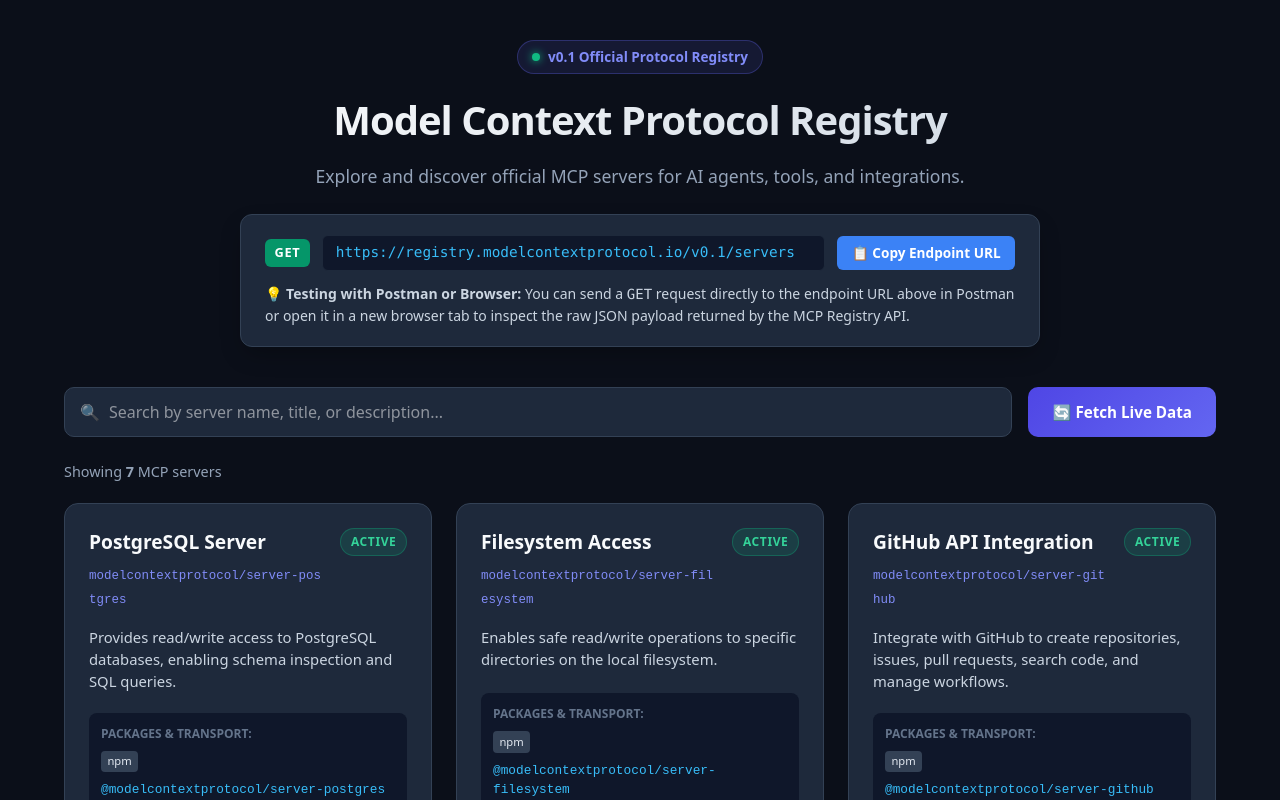
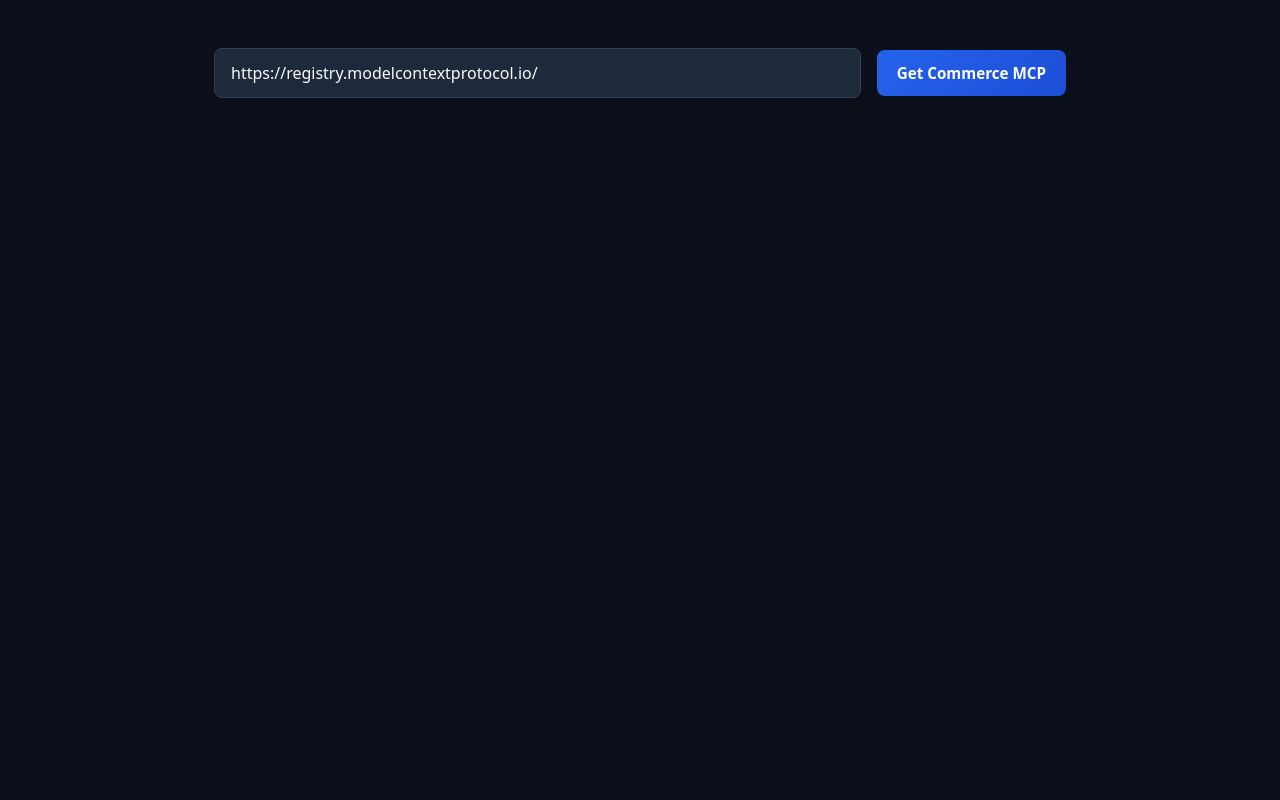
Before and after one commit to Laurence2013/myagentcommerce-00, an Angular app: page /mcp-registry in a window 1280 px wide. Shown: the top 800 px of the page. Built offline with nearby package versions, Linux system fonts and the light colour scheme.

Commit message:
01-03-commit

```diff
--- a/src/app/mcps/mcp-registry/mcp-registry.component.css
+++ b/src/app/mcps/mcp-registry/mcp-registry.component.css
@@ -8,57 +8,141 @@
   box-sizing: border-box;
 }
 
-.registry-container {
-  max-width: 1200px;
+.basic-registry-container {
+  max-width: 900px;
   margin: 0 auto;
-  padding: 2.5rem 1.5rem;
+  padding: 3rem 1.5rem;
 }
 
-.warning-banner {
-  background: rgba(245, 158, 11, 0.1);
-  border: 1px solid rgba(245, 158, 11, 0.3);
-  color: #fbbf24;
-  padding: 1rem 1.25rem;
-  border-radius: 10px;
-  margin-bottom: 1.5rem;
+.controls-bar {
   display: flex;
-  align-items: flex-start;
-  gap: 0.75rem;
-  font-size: 0.95rem;
+  gap: 1rem;
+  align-items: center;
+  flex-wrap: wrap;
+  margin-bottom: 2rem;
 }
 
-.stats-bar {
-  color: #94a3b8;
-  font-size: 0.9rem;
-  margin-bottom: 1.25rem;
+.search-field {
+  flex: 1;
+  min-width: 260px;
 }
 
-.grid-layout {
-  display: grid;
-  grid-template-columns: repeat(auto-fill, minmax(340px, 1fr));
-  gap: 1.5rem;
+.basic-search-input {
+  width: 100%;
+  padding: 0.75rem 1rem;
+  background-color: #1e293b;
+  border: 1px solid #334155;
+  border-radius: 8px;
+  color: #f8fafc;
+  font-size: 1rem;
+  outline: none;
+  transition: border-color 0.2s ease, box-shadow 0.2s ease;
+  box-sizing: border-box;
+}
+
+.basic-search-input:focus {
+  border-color: #3b82f6;
+  box-shadow: 0 0 0 3px rgba(59, 130, 246, 0.25);
+}
+
+.basic-fetch-btn {
+  padding: 0.75rem 1.25rem;
+  background: linear-gradient(135deg, #2563eb, #1d4ed8);
+  color: #ffffff;
+  border: none;
+  border-radius: 8px;
+  font-size: 0.95rem;
+  font-weight: 600;
+  cursor: pointer;
+  transition: background 0.2s ease, transform 0.1s ease;
+  display: inline-flex;
+  align-items: center;
+  justify-content: center;
+}
+
+.basic-fetch-btn:hover:not(:disabled) {
+  background: linear-gradient(135deg, #1d4ed8, #1e40af);
+}
+
+.basic-fetch-btn:disabled {
+  opacity: 0.6;
+  cursor: not-allowed;
+}
+
+.status-msg {
+  padding: 1rem;
+  border-radius: 8px;
+  margin-bottom: 1.5rem;
+}
+
+.error-msg {
+  background: rgba(239, 68, 68, 0.1);
+  border: 1px solid rgba(239, 68, 68, 0.3);
+  color: #fca5a5;
+}
+
+.loading-state {
+  text-align: center;
+  padding: 3rem 1rem;
+  color: #94a3b8;
+  font-size: 1.1rem;
 }
 
 .empty-state {
-  grid-column: 1 / -1;
   text-align: center;
-  padding: 4rem 1rem;
-  background: #1e293b;
-  border-radius: 14px;
-  border: 1px dashed #334155;
+  padding: 3rem 1rem;
+  color: #94a3b8;
 }
 
-.empty-icon {
-  font-size: 2.5rem;
-  margin-bottom: 1rem;
+.servers-container {
+  display: flex;
+  flex-direction: column;
+  gap: 1rem;
 }
 
-.reset-btn {
-  background: #334155;
-  color: #ffffff;
-  border: none;
-  padding: 0.5rem 1rem;
-  border-radius: 8px;
-  margin-top: 1rem;
-  cursor: pointer;
+.server-card {
+  background: #1e293b;
+  border: 1px solid #334155;
+  border-radius: 10px;
+  padding: 1.25rem 1.5rem;
+  transition: border-color 0.2s ease;
 }
+
+.server-card:hover {
+  border-color: #475569;
+}
+
+.server-card h3 {
+  margin: 0 0 0.5rem 0;
+  font-size: 1.15rem;
+  color: #60a5fa;
+}
+
+.server-card p {
+  margin: 0 0 0.75rem 0;
+  color: #cbd5e1;
+  font-size: 0.95rem;
+  line-height: 1.5;
+}
+
+.version {
+  display: inline-block;
+  background: #0f172a;
+  color: #94a3b8;
+  padding: 0.2rem 0.6rem;
+  border-radius: 4px;
+  font-size: 0.8rem;
+  font-family: monospace;
+}
+
+.sr-only {
+  position: absolute;
+  width: 1px;
+  height: 1px;
+  padding: 0;
+  margin: -1px;
+  overflow: hidden;
+  clip: rect(0, 0, 0, 0);
+  white-space: nowrap;
+  border-width: 0;
+}
--- a/src/app/mcps/mcp-registry/mcp-registry.component.html
+++ b/src/app/mcps/mcp-registry/mcp-registry.component.html
@@ -1,51 +1,51 @@
-<div class="registry-container">
-  <!-- Header Section -->
-  <app-mcp-header [apiUrl]="apiUrl" />
+<div class="basic-registry-container">
+  <div class="controls-bar">
+    <div class="search-field">
+      <label for="mcp-search-input" class="sr-only">Search MCP Servers</label>
+      <input
+        type="text"
+        id="mcp-search-input"
+        class="basic-search-input"
+        placeholder="https://registry.modelcontextprotocol.io/"
+        [value]="searchInputValue()"
+        (input)="onSearchInput($any($event.target).value)"
+      />
+    </div>
 
-  <!-- Toolbar: Search & Refresh -->
-  <app-mcp-search-bar
-    [searchInputValue]="searchInputValue()"
-    [isLoading]="isLoading()"
-    (searchInput)="onSearchInput($event)"
-    (clearSearch)="clearSearch()"
-    (fetchServers)="onFetchServers()"
-  />
+    <button
+      type="button"
+      id="fetch-registry-btn"
+      class="basic-fetch-btn"
+      [disabled]="isLoading()"
+      (click)="onFetchServers()"
+    >
+      @if (isLoading()) {
+        Fetching...
+      } @else {
+        Get Commerce MCP
+      }
+    </button>
+  </div>
 
-  <!-- Error / CORS Warning Banner -->
   @if (error()) {
-    <div class="warning-banner" id="mcp-error-banner" role="alert">
-      <span class="warning-icon" aria-hidden="true">⚠️</span>
-      <div class="warning-content">
-        <strong>API Status Note:</strong> {{ error() }}
-      </div>
+    <div class="status-msg error-msg" id="mcp-error-banner" role="alert">
+      {{ error() }}
     </div>
   }
 
-  <!-- Results Stats -->
-  <div class="stats-bar">
-    <span id="server-count-label">
-      Showing <strong>{{ servers().length }}</strong> MCP server{{ servers().length === 1 ? '' : 's' }}
-    </span>
-  </div>
-
-  <!-- Loading Skeleton -->
   @if (isLoading()) {
-    <div class="grid-layout" id="loading-skeletons">
-      @for (item of skeletonItems; track $index) {
-        <app-mcp-server-skeleton />
-      }
-    </div>
-  } @else {
-    <!-- Server Cards Grid -->
-    <div class="grid-layout" id="mcp-servers-grid">
+    <div class="loading-state">Loading registry...</div>
+  } @else if (hasFetched() && servers().length === 0) {
+    <div class="empty-state">No MCP servers found.</div>
+  } @else if (hasFetched()) {
+    <div class="servers-container" id="mcp-servers-grid">
       @for (item of servers(); track item.server.name) {
-        <app-mcp-server-card [item]="item" />
-      } @empty {
-        <div class="empty-state" id="no-servers-found">
-          <div class="empty-icon">🔎</div>
-          <h3>No MCP Servers Found</h3>
-          <p>No servers match your search criteria. Try a different search query.</p>
-          <button type="button" class="reset-btn" (click)="clearSearch()">Reset Search</button>
+        <div class="server-card">
+          <h3>{{ item.server.title || item.server.name }}</h3>
+          <p>{{ item.server.description }}</p>
+          @if (item.server.version) {
+            <span class="version">v{{ item.server.version }}</span>
+          }
         </div>
       }
     </div>
--- a/src/app/mcps/mcp-registry/mcp-registry.component.ts
+++ b/src/app/mcps/mcp-registry/mcp-registry.component.ts
@@ -1,20 +1,11 @@
-import { Component, inject, signal } from '@angular/core';
+import { Component, inject, signal, effect } from '@angular/core';
 import { toSignal } from '@angular/core/rxjs-interop';
 import { McpRegistryService } from './mcp-registry.service';
 import type { McpServerResponse } from './interfaces/mcp-registry.interface';
-import { McpHeaderComponent } from './components/mcp-header.component';
-import { McpSearchBarComponent } from './components/mcp-search-bar.component';
-import { McpServerCardComponent } from './components/mcp-server-card.component';
-import { McpServerSkeletonComponent } from './components/mcp-server-skeleton.component';
 
 @Component({
   selector: 'app-mcp-registry',
-  imports: [
-    McpHeaderComponent,
-    McpSearchBarComponent,
-    McpServerCardComponent,
-    McpServerSkeletonComponent
-  ],
+  imports: [],
   templateUrl: './mcp-registry.component.html',
   styleUrl: './mcp-registry.component.css'
 })
@@ -28,21 +19,38 @@
   public readonly isLoading = toSignal(this.registryService.isLoading$, { initialValue: false });
   public readonly error = toSignal(this.registryService.error$, { initialValue: null as string | null });
 
-  public readonly searchInputValue = signal<string>('');
+  public readonly searchInputValue = signal<string>('https://registry.modelcontextprotocol.io/');
+  public readonly hasFetched = signal<boolean>(false);
 
-  public readonly skeletonItems = [1, 2, 3, 4, 5, 6];
+  constructor() {
+    effect(() => {
+      const serverCount = this.servers().length;
+      const loading = this.isLoading();
+      const err = this.error();
+      console.log(`[McpRegistryComponent] 📊 UI State -> isLoading: ${loading}, servers: ${serverCount}, error: ${err ?? 'none'}`);
+    });
+  }
 
   public onSearchInput(query: string): void {
+    console.log(`[McpRegistryComponent] 🔍 Search input changed: "${query}"`);
     this.searchInputValue.set(query);
-    this.registryService.searchQuery$.next(query);
+    const trimmed = query.trim();
+    if (trimmed === '' || trimmed === 'https://registry.modelcontextprotocol.io/' || trimmed === 'https://registry.modelcontextprotocol.io/v0.1/servers') {
+      this.registryService.searchQuery$.next('');
+    } else {
+      this.registryService.searchQuery$.next(query);
+    }
   }
 
   public clearSearch(): void {
+    console.log('[McpRegistryComponent] 🧹 Search cleared');
     this.searchInputValue.set('');
     this.registryService.searchQuery$.next('');
   }
 
   public onFetchServers(): void {
+    console.log('[McpRegistryComponent] 🔄 "Get Registry" clicked.');
+    this.hasFetched.set(true);
     this.registryService.fetchServers();
   }
 }
```
